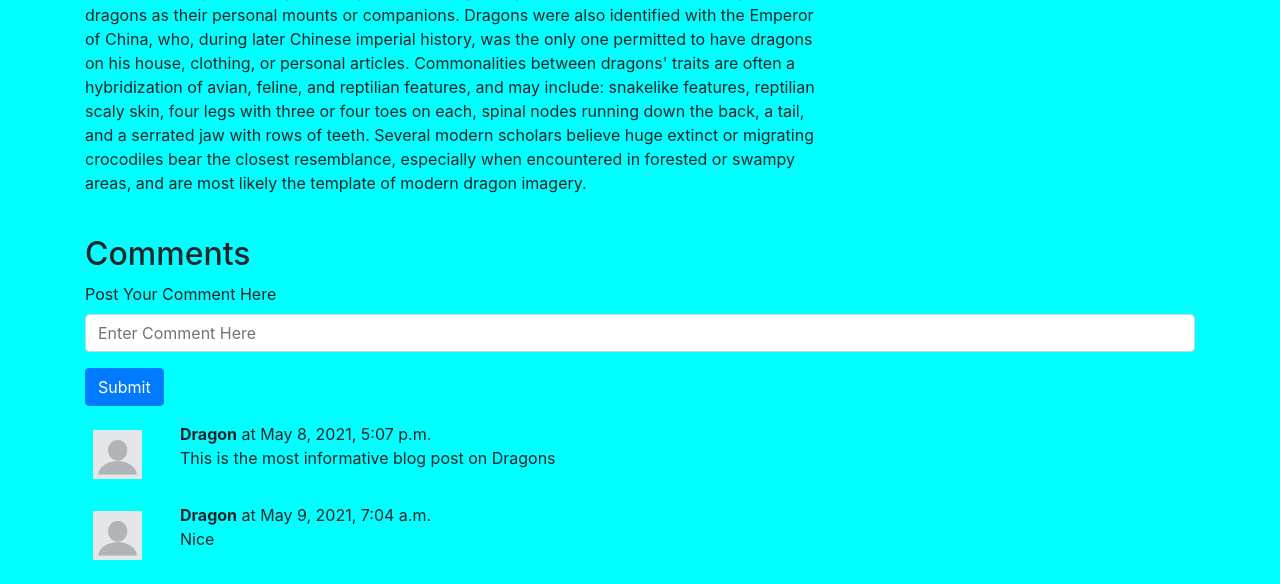
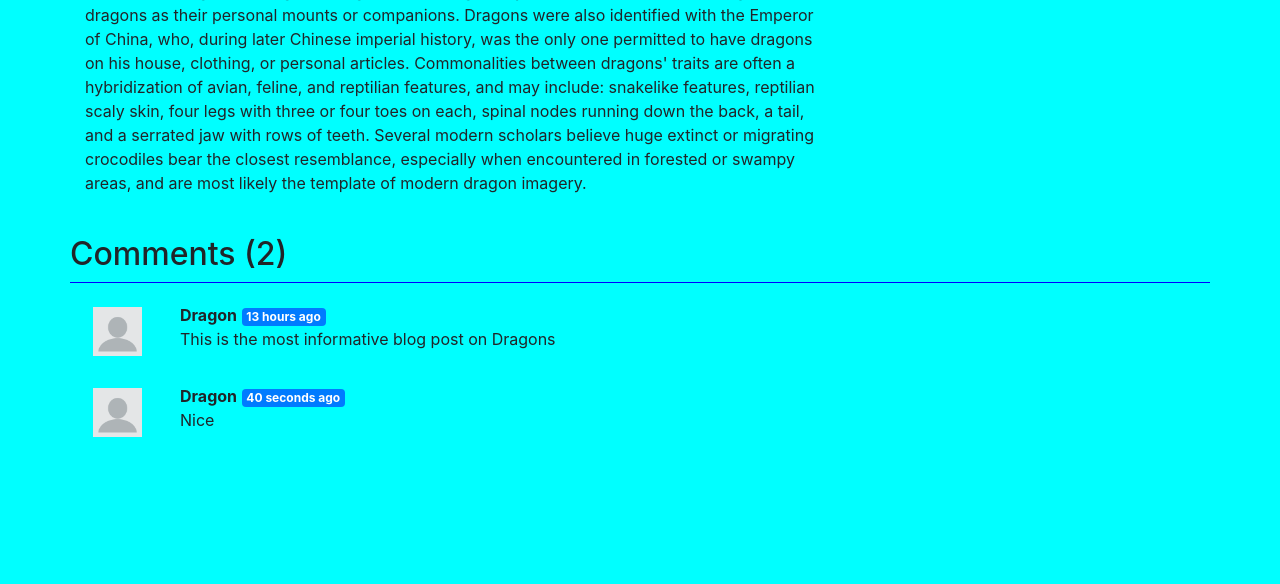
Before and after one commit to Srutarshi-Ghosh/Django-ShoppingWebsite-and-Blog, a Django app: a page that uses blog/templates/blogpost.html in a window 1280 px wide. Shown: the part 939-1523 px from the top of the page. After the commit the page ends 1376 px from the top, so only its background shows below. Run offline with Django 3.2, Linux system fonts and the light colour scheme; data comes from the database, SQL or seed files in the repository; both versions use the stored data as it was after the commit; some libraries are stand-ins or nearby versions.

Commit message:
Updated Comments Style

```diff
--- a/Cart/settings.py
+++ b/Cart/settings.py
@@ -41,6 +41,7 @@
     'django.contrib.messages',
     'django.contrib.staticfiles',
     'blog',
+    'django.contrib.humanize',
 ]
 
 MIDDLEWARE = [
--- a/blog/functions/blogpage_functions.py
+++ b/blog/functions/blogpage_functions.py
@@ -23,14 +23,16 @@
     if request.method != 'POST':
         return HttpResponse("<h1>Not Allowed</h1>")
 
+    post_id = request.POST.get("post_id")
+    post = Blogpost.objects.get(post_id=post_id)
+
     if not request.session['is_authenticated']:
         messages.error(request, "You need to be Logged in to Post a Comment")
         return redirect(f'/blog/{post.slug}')
 
     comment_content = request.POST.get('comment')
     user = BlogUser.objects.get(username=request.session['username'])
-    post_id = request.POST.get("post_id")
-    post = Blogpost.objects.get(post_id=post_id)
+
 
     comment = BlogComment(comment=comment_content, user=user, post=post)
     comment.save()
--- a/blog/templates/blogpost.html
+++ b/blog/templates/blogpost.html
@@ -1,6 +1,9 @@
 {% extends 'basic.html' %}
 
+{% load humanize %}
+
 {% block body %}
+
 <div class="container">
 	<div class="row mt-4">
 		<div class="col-md-8 blog-main">
@@ -47,13 +50,16 @@
 
 
 <div class="container">
-	<h2>Comments</h2>
+	<div class="row mb-3" style="border-bottom: 1px solid blue;"> <h2>Comments ({{comments.count}})</h2> </div>
+
+	{% if request.session.is_authenticated %}
+
 		<form method="post" action="/blog/postComment">
 
 			{% csrf_token %}
 
 			<div class="form-group">
-			<label for="comment">Post Your Comment Here</label>
+				<label for="comment">&nbsp;Post Your Comment Here as <b>{{request.session.username}}</b></label>
 				<input type="text" class="form-control" name="comment" placeholder="Enter Comment Here">
 			</div>
 
@@ -62,13 +68,15 @@
 
 		</form>
 
+	{% endif %}
+
 	{% for comment in comments %}
 		<div class="row my-3">
 			<div class="col-md-1">
 				<img src="/media/blog/images/blank-profile-picture-973460_640.png" class="rounded mx-auto d-block w-100 p-2" alt="User">
 			</div>
-			<div class="col-md-11">
-				<b>{{comment.user.username}}</b> at {{comment.timestamp}}
+			<div class="col-md-11 mt-1">
+				<b>{{comment.user.username}}</b> <span class="badge badge-primary">{{comment.timestamp | naturaltime}}</span>
 				<div> {{comment.comment}} </div>
 			</div>
 		</div>
```
Also changed, not shown: db.sqlite3. Lines whose indentation alone changed are shown as unchanged.
